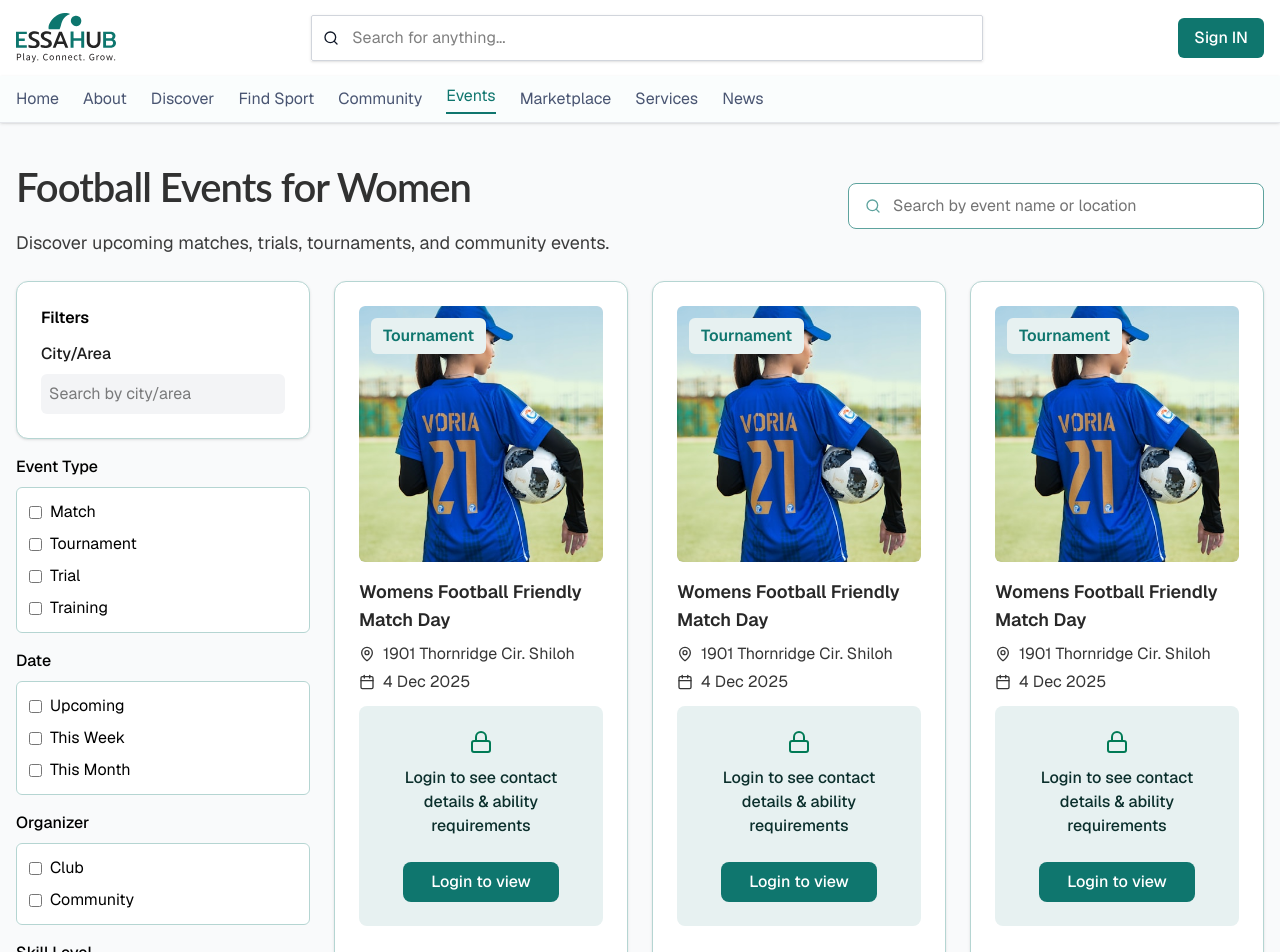
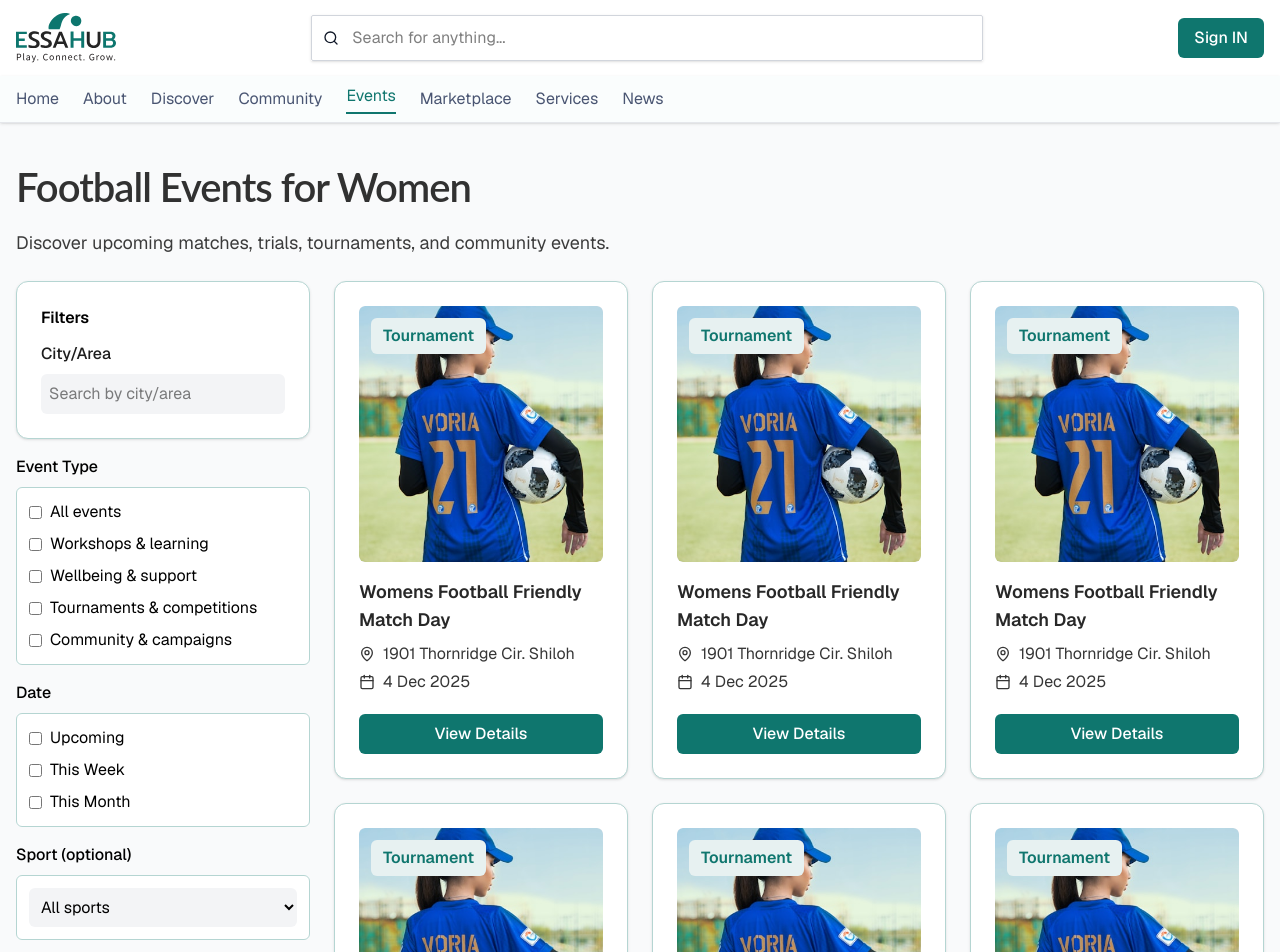
Before and after one commit to MTS-Services/soniamalik14, a React (Vite) app: page /events in a window 1280 px wide. Shown: the top 952 px of the page. Built offline with nearby package versions, Linux system fonts and the light colour scheme.

Commit message:
Refactor Event and Service components; implement filtering in EventView, update EventFilters for better state management, and streamline authentication handling in EventCard and ServiceCard.

```diff
--- a/src/components/layout/HeaderNav.jsx
+++ b/src/components/layout/HeaderNav.jsx
@@ -24,7 +24,7 @@ const HeaderNav = ({ isMenuOpen, setIsMenuOpen }) => {
 
     { name: 'About', href: '/about' },
     { name: 'Discover', href: '/discover' },
-    { name: 'Find Sport', href: '/find-sport' },
+    // { name: 'Find Sport', href: '/find-sport' },
     { name: 'Community', href: '/community' },
     { name: 'Events', href: '/events' },
     { name: 'Marketplace', href: '/marketplace' },
--- a/src/pages/public/public_event/EventView.jsx
+++ b/src/pages/public/public_event/EventView.jsx
@@ -19,6 +19,12 @@ const sampleEvents = new Array(12).fill(0).map((_, i) => ({
 const EventView = () => {
     const [page, setPage] = useState(1);
     const [showFilters, setShowFilters] = useState(false);
+    const [filters, setFilters] = useState({
+        city: '',
+        eventTypes: [],
+        date: [],
+        sport: '',
+    });
     const perPage = 9;
 
     useEffect(() => {
@@ -32,8 +38,35 @@ const EventView = () => {
         };
     }, [showFilters]);
 
-    const total = Math.ceil(sampleEvents.length / perPage);
-    const paged = sampleEvents.slice((page - 1) * perPage, page * perPage);
+    // apply simple client-side filtering
+    const filtered = sampleEvents.filter((e) => {
+        // city / search
+        if (filters.city) {
+            const q = filters.city.toLowerCase();
+            if (!((e.title || '').toLowerCase().includes(q) || (e.location || '').toLowerCase().includes(q))) return false;
+        }
+
+        // event type
+        const types = filters.eventTypes || [];
+        if (types.length > 0 && !types.includes('All events')) {
+            const tag = (e.tag || '').toLowerCase();
+            const matched = types.some((t) => {
+                const key = t.toLowerCase();
+                return tag.includes(key.split(' ')[0]) || key.includes(tag);
+            });
+            if (!matched) return false;
+        }
+
+        // sport
+        if (filters.sport) {
+            if ((e.sport || '') !== filters.sport) return false;
+        }
+
+        return true;
+    });
+
+    const total = Math.ceil(filtered.length / perPage);
+    const paged = filtered.slice((page - 1) * perPage, page * perPage);
 
     return (
         <div className="min-h-screen bg-gray-50 py-6 lg:py-8">
@@ -50,14 +83,16 @@ const EventView = () => {
 
                     <div className="w-full lg:w-1/3">
                         {/* Desktop Search */}
-                        <div className="hidden lg:flex items-center bg-white rounded-lg px-4 py-2.5 border border-[#5EA39E]">
+                        {/* <div className="hidden lg:flex items-center bg-white rounded-lg px-4 py-2.5 border border-[#5EA39E]">
                             <Search className="w-4 h-4 text-[#5EA39E] shrink-0" />
                             <input
                                 type="search"
                                 placeholder="Search by event name or location"
+                                value={filters.city}
+                                onChange={(e) => { setFilters({ ...filters, city: e.target.value }); setPage(1); }}
                                 className="ml-3 w-full outline-none text-base text-gray-700 placeholder-[#747474]"
                             />
-                        </div>
+                        </div> */}
 
                         {/* Mobile Search & Filter Button */}
                         <div className="lg:hidden flex items-center gap-2 w-full">
@@ -66,6 +101,8 @@ const EventView = () => {
                                 <input
                                     type="search"
                                     placeholder="Search events..."
+                                    value={filters.city}
+                                    onChange={(e) => { setFilters({ ...filters, city: e.target.value }); setPage(1); }}
                                     className="ml-2 w-full outline-none text-base text-gray-700"
                                 />
                             </div>
@@ -110,7 +147,7 @@ const EventView = () => {
                             {/* Scrollable Filters Body */}
                             <div className="flex-1 overflow-y-auto overflow-x-hidden p-4">
                                 <div className="pb-24"> {/* Extra padding bottom for the fixed button gap */}
-                                    <EventFilters />
+                                    <EventFilters filters={filters} onChange={(f) => { setFilters(f); setPage(1); }} />
                                 </div>
                             </div>
 
@@ -131,8 +168,8 @@ const EventView = () => {
                 <div className="grid grid-cols-1 lg:grid-cols-4 gap-6 mt-6">
                     {/* Desktop Sidebar */}
                     <aside className="hidden lg:block lg:col-span-1 ">
-                        <div className="sticky top-34   ">
-                            <EventFilters />
+                        <div className="sticky top-34">
+                            <EventFilters filters={filters} onChange={(f) => { setFilters(f); setPage(1); }} />
                         </div>
                     </aside>
 
@@ -145,9 +182,15 @@ const EventView = () => {
                         </div>
 
                         {/* Pagination Area */}
-                        <div className="mt-10 flex justify-center">
-                            <Pagination page={page} total={total} onChange={(p) => setPage(p)} />
-                        </div>
+                        {filtered.length === 0 ? (
+                            <div className="mt-10 text-center text-gray-600 bg-white border border-dashed border-gray-200 p-6 rounded-md">
+                                No events match your filters yet — try widening your search or exploring all events.
+                            </div>
+                        ) : (
+                            <div className="mt-10 flex justify-center">
+                                <Pagination page={page} total={total} onChange={(p) => setPage(p)} />
+                            </div>
+                        )}
                     </div>
                 </div>
             </Container>
--- a/src/pages/public/public_event/components/EventCard.jsx
+++ b/src/pages/public/public_event/components/EventCard.jsx
@@ -3,7 +3,7 @@ import { useAuth } from '../../../../context/AuthContext';
 import { Link } from 'react-router-dom';
 import Card from '../../../../components/ui/Card';
 import Button from '../../../../components/ui/Button';
-import { MapPin, Calendar, Lock } from 'lucide-react';
+import { MapPin, Calendar } from 'lucide-react';
 
 const EventCard = ({ event }) => {
   const { isAuthenticated } = useAuth();
@@ -33,29 +33,18 @@ const EventCard = ({ event }) => {
           <div className="flex items-center gap-2"><Calendar className="w-4 h-4 text-[#363636]" /> <span className="text-base">{event.date}</span></div>
         </div>
 
-        {!isAuthenticated && (
-          <div className="bg-[#E7F1F1] rounded-lg p-6 text-center mb-4">
-            <div className="flex flex-col items-center justify-center gap-3">
-              <Lock className="w-6 h-6 text-emerald-700" />
-              <span className="font-medium text-[#0B2F2C]">Login to see contact details & ability requirements</span>
-              <Link to="/signin" className="w-full">
-                <Button variant="primary" className="mx-auto mt-3 w-4/5 rounded-lg bg-btn-primary text-white hover:bg-[#0d655d]">
-                  Login to view
-                </Button>
-              </Link>
-            </div>
-          </div>
-        )}
+        {/* Intentionally show only View Details button; signin will receive return state */}
       </div>
 
       <div className="mt-2">
-        {isAuthenticated ? (
-          <Link to={`/events/${event.id}`} state={{ event }}>
-            <Button variant="primary" className="w-full rounded-md bg-btn-primary text-white hover:bg-[#0d655d]">
-              View Details
-            </Button>
-          </Link>
-        ) : null}
+        <Link
+          to={isAuthenticated ? `/events/${event.id}` : '/signin'}
+          state={isAuthenticated ? { event } : { from: `/events/${event.id}`, event }}
+        >
+          <Button variant="primary" className="w-full rounded-md bg-btn-primary text-white hover:bg-[#0d655d]">
+            View Details
+          </Button>
+        </Link>
       </div>
     </Card>
   );
--- a/src/pages/public/public_event/components/EventFilters.jsx
+++ b/src/pages/public/public_event/components/EventFilters.jsx
@@ -9,7 +9,21 @@ const SectionBox = ({ title, children }) => (
   </div>
 );
 
-const EventFilters = () => {
+const EventFilters = ({ filters = {}, onChange = () => { } }) => {
+  const update = (patch) => onChange({ ...filters, ...patch });
+
+  const toggleType = (type) => {
+    const set = new Set(filters.eventTypes || []);
+    if (set.has(type)) set.delete(type); else set.add(type);
+    update({ eventTypes: Array.from(set) });
+  };
+
+  const toggleDate = (d) => {
+    const set = new Set(filters.date || []);
+    if (set.has(d)) set.delete(d); else set.add(d);
+    update({ date: Array.from(set) });
+  };
+
   return (
     <div className="space-y-4">
       <Card className="p-3" style={{ borderColor: '#B5D5D2' }}>
@@ -20,27 +34,69 @@ const EventFilters = () => {
         <label className='pb2 mb-2 block text-base font-medium text-[#1D1D1D]'>
           City/Area
         </label>
-        <input placeholder="Search by city/area" className="w-full bg-gray-100 rounded-md p-2 text-base" />
+        <input
+          value={filters.city || ''}
+          onChange={(e) => update({ city: e.target.value })}
+          placeholder="Search by city/area"
+          className="w-full bg-gray-100 rounded-md p-2 text-base"
+        />
       </Card>
 
       <SectionBox title="Event Type">
         <div className="space-y-2 text-base">
-          <label className="flex items-center gap-2"><input type="checkbox" /> Match</label>
-          <label className="flex items-center gap-2"><input type="checkbox" /> Tournament</label>
-          <label className="flex items-center gap-2"><input type="checkbox" /> Trial</label>
-          <label className="flex items-center gap-2"><input type="checkbox" /> Training</label>
+          {[
+            'All events',
+            'Workshops & learning',
+            'Wellbeing & support',
+            'Tournaments & competitions',
+            'Community & campaigns',
+          ].map((t) => (
+            <label key={t} className="flex items-center gap-2">
+              <input
+                type="checkbox"
+                checked={(filters.eventTypes || []).includes(t)}
+                onChange={() => toggleType(t)}
+              />
+              {t}
+            </label>
+          ))}
         </div>
       </SectionBox>
 
       <SectionBox title="Date">
         <div className="space-y-2 text-base">
-          <label className="flex items-center gap-2"><input type="checkbox" /> Upcoming</label>
-          <label className="flex items-center gap-2"><input type="checkbox" /> This Week</label>
-          <label className="flex items-center gap-2"><input type="checkbox" /> This Month</label>
+          {['Upcoming', 'This Week', 'This Month'].map((d) => (
+            <label key={d} className="flex items-center gap-2">
+              <input
+                type="checkbox"
+                checked={(filters.date || []).includes(d)}
+                onChange={() => toggleDate(d)}
+              />
+              {d}
+            </label>
+          ))}
         </div>
       </SectionBox>
 
-      <SectionBox title="Organizer">
+      <SectionBox title="Sport (optional)">
+        <div className="text-base">
+          <select
+            value={filters.sport || ''}
+            onChange={(e) => update({ sport: e.target.value })}
+            className="w-full bg-gray-100 rounded-md p-2 text-base"
+          >
+            <option value="">All sports</option>
+            <option value="football">Football</option>
+            <option value="netball">Netball</option>
+            <option value="squash">Squash</option>
+            <option value="padel">Padel</option>
+            <option value="cricket">Cricket</option>
+            <option value="multi">Multi-sport</option>
+          </select>
+        </div>
+      </SectionBox>
+
+      {/* <SectionBox title="Organizer">
         <div className="space-y-2 text-base">
           <label className="flex items-center gap-2"><input type="checkbox" /> Club</label>
           <label className="flex items-center gap-2"><input type="checkbox" /> Community</label>
@@ -53,7 +109,7 @@ const EventFilters = () => {
           <label className="flex items-center gap-2"><input type="checkbox" /> Intermediate</label>
           <label className="flex items-center gap-2"><input type="checkbox" /> Advanced</label>
         </div>
-      </SectionBox>
+      </SectionBox> */}
     </div>
   );
 };
--- a/src/pages/public/public_service/ServiceDetails.jsx
+++ b/src/pages/public/public_service/ServiceDetails.jsx
@@ -35,7 +35,7 @@ const ServiceDetails = () => {
 
               <div>
                 <h1 className="text-2xl font-bold text-[#000000]">{item.title}</h1>
-                <div className="text-base text-[#626262] mt-2">{item.type} â€¢ {item.location}</div>
+                <div className="text-base text-[#626262] mt-2">{item.type}  {item.location}</div>
 
                 <div className="mt-6 text-base text-[#626262] leading-relaxed">
                   <h3 className="font-semibold text-[#000000] mb-2">About the Service Provider</h3>
--- a/src/pages/public/public_service/components/ServiceCard.jsx
+++ b/src/pages/public/public_service/components/ServiceCard.jsx
@@ -2,7 +2,7 @@ import React from 'react';
 import { Link } from 'react-router-dom';
 import Card from '../../../../components/ui/Card';
 import Button from '../../../../components/ui/Button';
-import { MapPin, Calendar, Clock, Lock } from 'lucide-react';
+import { MapPin, Calendar, Clock } from 'lucide-react';
 import { useAuth } from '../../../../context/AuthContext';
 
 const ServiceCard = ({ item }) => {
@@ -34,29 +34,18 @@ const ServiceCard = ({ item }) => {
           <div className="flex items-center gap-2"><Clock className="w-4 h-4 text-[#363636]" /> <span className="text-base">{item.time}</span></div>
         </div>
 
-        {!isAuthenticated && (
-          <div className="bg-[#E7F1F1] rounded-lg p-6 text-center mb-4">
-            <div className="flex flex-col items-center justify-center gap-3">
-              <Lock className="w-6 h-6 text-emerald-700" />
-              <span className="font-medium text-[#0B2F2C]">Login to see contact details & ability requirements</span>
-              <Link to="/signin" className="w-full">
-                <Button variant="primary" className="mx-auto mt-3 w-4/5 rounded-lg bg-btn-primary text-white hover:bg-[#0d655d]">
-                  Login to view
-                </Button>
-              </Link>
-            </div>
-          </div>
-        )}
+        {/* Show only the View Details button; signin receives return state when unauthenticated */}
       </div>
 
       <div className="mt-2">
-        {isAuthenticated ? (
-          <Link to={`/services/${item.id}`} state={{ item }}>
-            <Button variant="primary" className="w-full rounded-lg bg-btn-primary text-white hover:bg-[#0d655d]">
-              View Details
-            </Button>
-          </Link>
-        ) : null}
+        <Link
+          to={isAuthenticated ? `/services/${item.id}` : '/signin'}
+          state={isAuthenticated ? { item } : { from: `/services/${item.id}`, item }}
+        >
+          <Button variant="primary" className="w-full rounded-lg bg-btn-primary text-white hover:bg-[#0d655d]">
+            View Details
+          </Button>
+        </Link>
       </div>
     </Card>
   );
```
